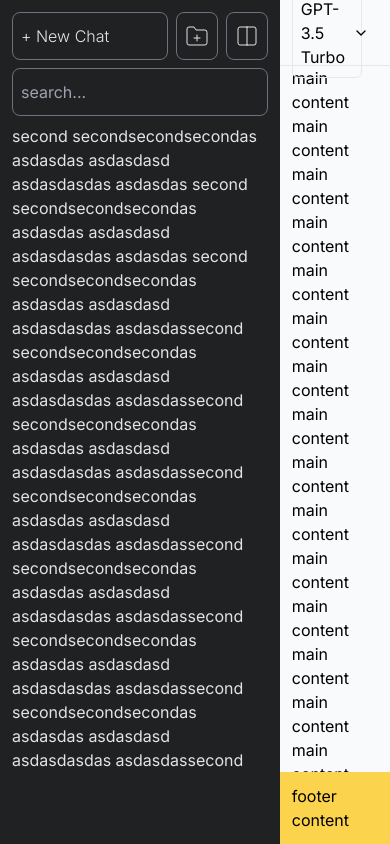
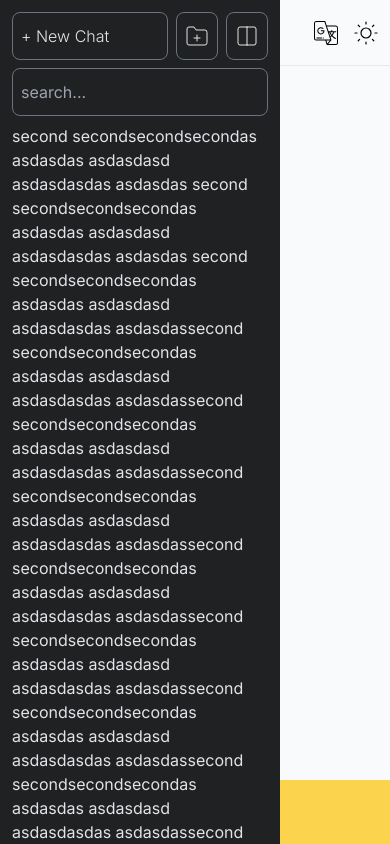
Before and after one commit to lesenelir/ai-space, a Next.js app: page /chat in a window 390 px wide. Built offline with nearby package versions, Linux system fonts and the light colour scheme.

Commit message:
fix: correct flexbox bug on mobile devices

```diff
--- a/src/components/chat/Menu/index.tsx
+++ b/src/components/chat/Menu/index.tsx
@@ -20,8 +20,11 @@ export default function Menu() {
           <ResizableDiv
             initialWidth={320}
             minPercentage={1 / 6}
-            maxPercentage={2 / 5}
-            className={'w-full p-3 text-chatpage-menu-text bg-chatpage-menu-background'}
+            maxPercentage={1 / 4}
+            className={`
+              w-full p-3 text-chatpage-menu-text bg-chatpage-menu-background
+              max-md:fixed max-md:top-0 max-md:left-0 z-10
+            `}
           >
             <div className={'w-full h-full flex flex-col'}>
               {/* HeaderMenuContent: new chat + create folder icon + scalability icon */}
--- a/src/components/ui/ResizableDiv/index.tsx
+++ b/src/components/ui/ResizableDiv/index.tsx
@@ -67,6 +67,25 @@ export default function ResizableDiv({
     }
   }, [isResizing, maxPercentage, minPercentage])
 
+  useEffect(() => {
+    const handleResize = () => {
+      // When the screen is less than 768px, the menu width is fixed at 280px
+      if (window.innerWidth < 768) {
+        setWidth(280)
+      } else {
+        const savedWidth = localStorage.getItem('menuWidth')
+        setWidth(savedWidth ? Number(savedWidth) : initialWidth)
+      }
+    }
+
+    handleResize()
+    window.addEventListener('resize', handleResize)
+
+    return () => {
+      window.removeEventListener('resize', handleResize)
+    }
+  }, [initialWidth])
+
   return (
     <div
       ref={ref}
```
